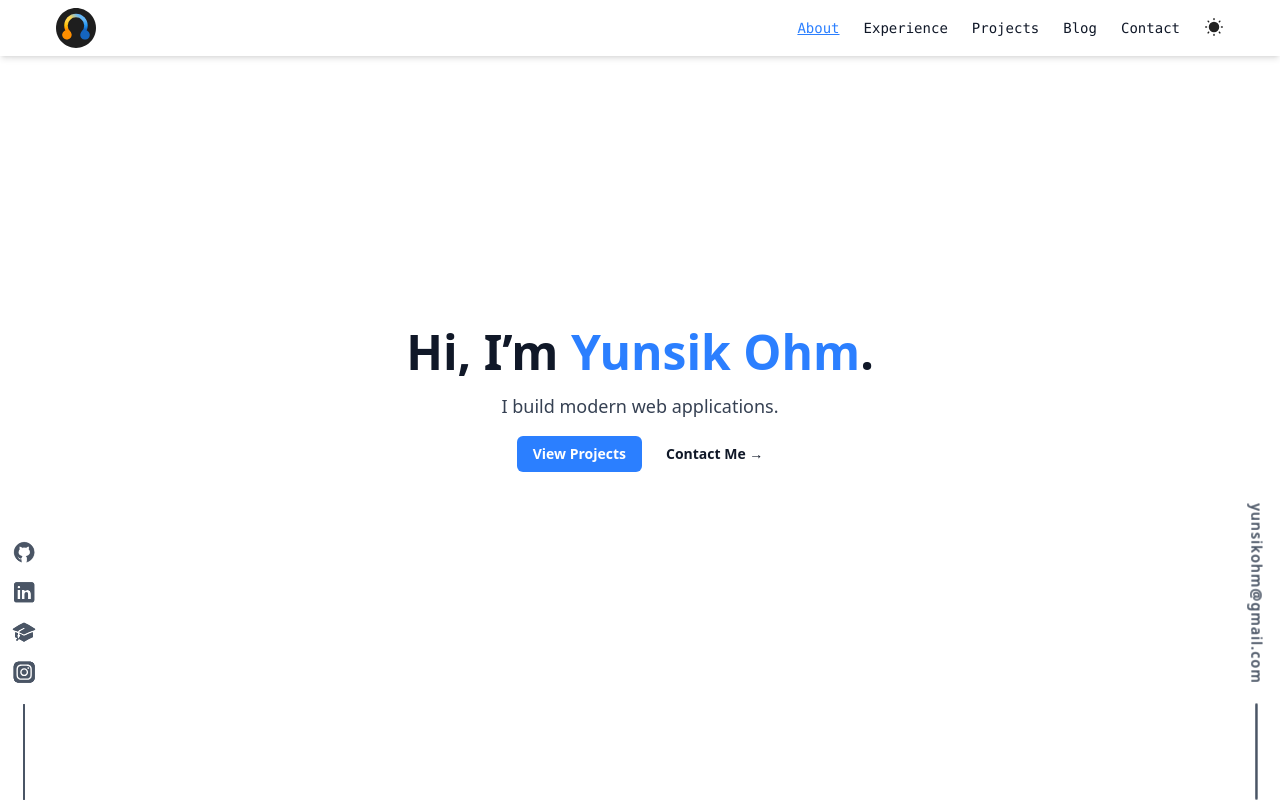
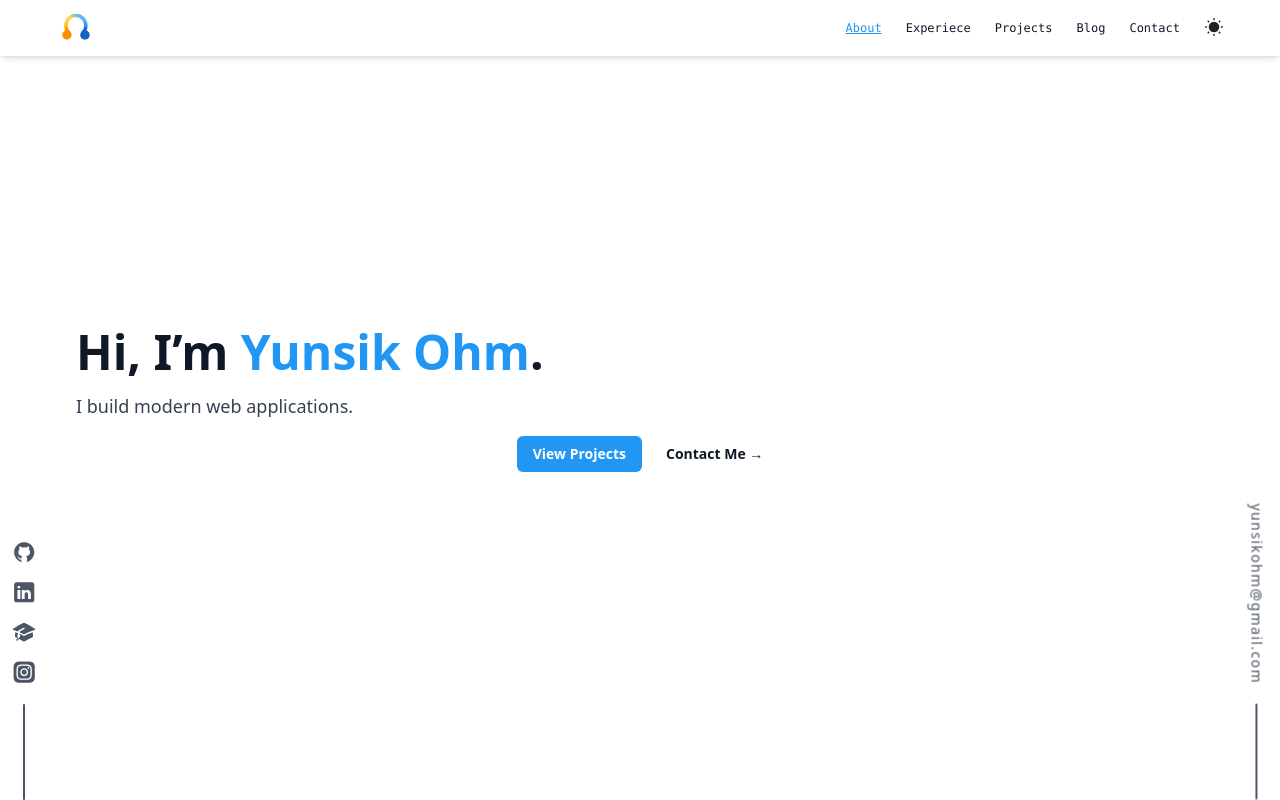
Before and after one commit to yo-resistor/portfolio_website_react_typescript_vite, a React (Vite) app: page / in a window 1280 px wide. Built offline with nearby package versions, Linux system fonts and the light colour scheme.

Commit message:
done with customizing hero page.

```diff
--- a/src/App.tsx
+++ b/src/App.tsx
@@ -1,14 +1,10 @@
 // Main app wrapper
 import Hero from "./components/Hero";
-import EmailSide from "./components/EmailSide";
-import SocialSide from "./components/SocialSide";
 
 const App = () => {
   return (
     <div>
       <Hero />
-      <EmailSide />
-      <SocialSide />
     </div>
   );
 };
--- a/src/components/Hero.tsx
+++ b/src/components/Hero.tsx
@@ -6,7 +6,7 @@ import InstagramIcon from "./icons/InstagramIcon";
 
 const Hero = () => {
   return (
-    <section className="flex flex-col justify-center items-center min-h-screen text-center px-6 bg-white dark:bg-dark-bg-3">
+    <section className="flex flex-col justify-center min-h-screen px-8 md:px-19 sm:px-15 bg-white dark:bg-dark-bg-3">
       <motion.h1
         initial={{ opacity: 0, y: 10 }}
         animate={{ opacity: 1, y: 0 }}
@@ -24,6 +24,7 @@ const Hero = () => {
         I build modern web applications.
       </motion.p>
       <div className="mt-4 flex items-center justify-center gap-x-6">
+        <div className="flex items-center">
           <motion.a
             href="/projects"
             className="text-sm font-semibold rounded-md bg-blue-500 px-4 py-2 text-white"
@@ -34,6 +35,7 @@ const Hero = () => {
           >
             View Projects
           </motion.a>
+        </div>
         <motion.a
           href="/contact"
           className="text-sm font-semibold leading-6 text-gray-900 dark:text-white"
--- a/src/components/Navbar.tsx
+++ b/src/components/Navbar.tsx
@@ -11,28 +11,28 @@ const Navbar = () => {
 
   return (
     <nav className="fixed top-0 left-0 w-full bg-white/70 dark:bg-dark-bg-3 backdrop-blur-md shadow-md z-50 font-mono">
-      <div className=" mx-auto flex items-center justify-between py-2 px-4 md:px-14 sm:px-8">
+      <div className="mx-auto flex items-center justify-between py-2 px-4 md:px-14 sm:px-10">
         {/* Logo / Home Link */}
         <Link to="/">
           <img
-            src={logoDarkBG}
-            alt="Logo Dark Background"
+            src={logoWhiteBG}
+            alt="Logo White Background"
             className="block dark:hidden h-10 transition-opacity duration-300"
           />
           <img
-            src={logoWhiteBG}
-            alt="Logo White Background"
+            src={logoDarkBG}
+            alt="Logo Dark Background"
             className="dark:block hidden h-10 transition-opacity duration-300"
           />
         </Link>
 
         {/* Desktop Navigation */}
-        <div className="text-sm hidden md:flex items-center justify-between space-x-6">
+        <div className="hidden sm:flex items-center justify-between space-x-6">
           <NavLink to="/" path={location.pathname} label="About" />
           <NavLink
             to="/experience"
             path={location.pathname}
-            label="Experience"
+            label="Experiece"
           />
           <NavLink to="/projects" path={location.pathname} label="Projects" />
           <NavLink to="/blog" path={location.pathname} label="Blog" />
@@ -42,7 +42,7 @@ const Navbar = () => {
 
         {/* Mobile Menu Button */}
         <button
-          className="text-lg md:hidden text-gray-900 dark:text-white"
+          className="text-2xl pb-1.5 sm:hidden text-gray-900 dark:text-white"
           onClick={() => setIsOpen(!isOpen)}
         >
           ☰
@@ -51,7 +51,7 @@ const Navbar = () => {
 
       {/* Mobile Navigation */}
       {isOpen && (
-        <div className="md:hidden flex flex-col items-center space-y-4 py-4 bg-white dark:bg-black">
+        <div className="sm:hidden flex flex-col items-center space-y-4 py-4 bg-white dark:bg-black">
           <NavLink to="/" path={location.pathname} label="About" />
           <NavLink
             to="/experience"
@@ -80,9 +80,9 @@ const NavLink = ({
 }) => (
   <Link
     to={to}
-    className={`text-sm font-medium ${
+    className={`text-xs font-medium ${
       path === to
-        ? "text-blue-500 dark:text-blue-400 underline"
+        ? "text-blue-500 dark:text-blue-300 underline"
         : "text-gray-900 dark:text-white hover:text-blue-500"
     }`}
   >
--- a/src/index.css
+++ b/src/index.css
@@ -12,18 +12,22 @@
   --color-amber-700: #ffa000;
   --color-amber-800: #ff8f00; /* main highlight variant color for light and dark theme */
   --color-amber-900: #ff6f00;
+
   --color-blue-100: #bbdefb;
   --color-blue-200: #90caf9;
   --color-blue-300: #64b5f6; /* secondary highlight color for dark theme */
   --color-blue-400: #42a5f5;
-  --color-custom-blue-500: #2196f3; /* secondary highlight color for light theme */
+  --color-blue-500: #2196f3; /* secondary highlight color for light theme */
   --color-blue-600: #1e88e5;
   --color-blue-700: #1976d2;
   --color-blue-800: #1565c0; /* secondary highlight variant color light for dark theme */
   --color-blue-900: #0d47a1;
+
   --color-dark-bg-1: #121212; /* the darkest color */
   --color-dark-bg-2: #1a1a1a;
   --color-dark-bg-3: #1e1e1e; /* used in logo */
   --color-dark-bg-4: #252525;
   --color-dark-bg-5: #2d2d2d; /* too bright */
+
+  --text-tiny: 0.625rem;
 }
```
Lines whose indentation alone changed are shown as unchanged.
